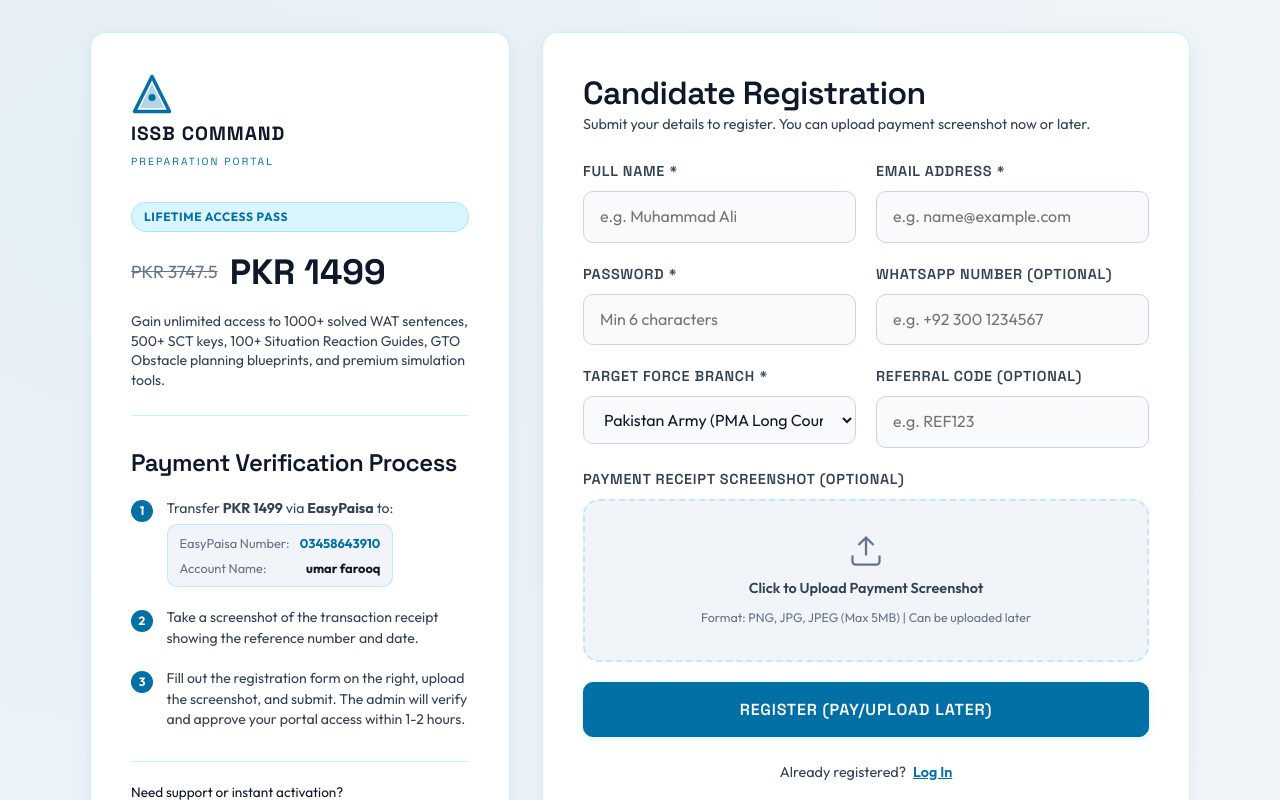
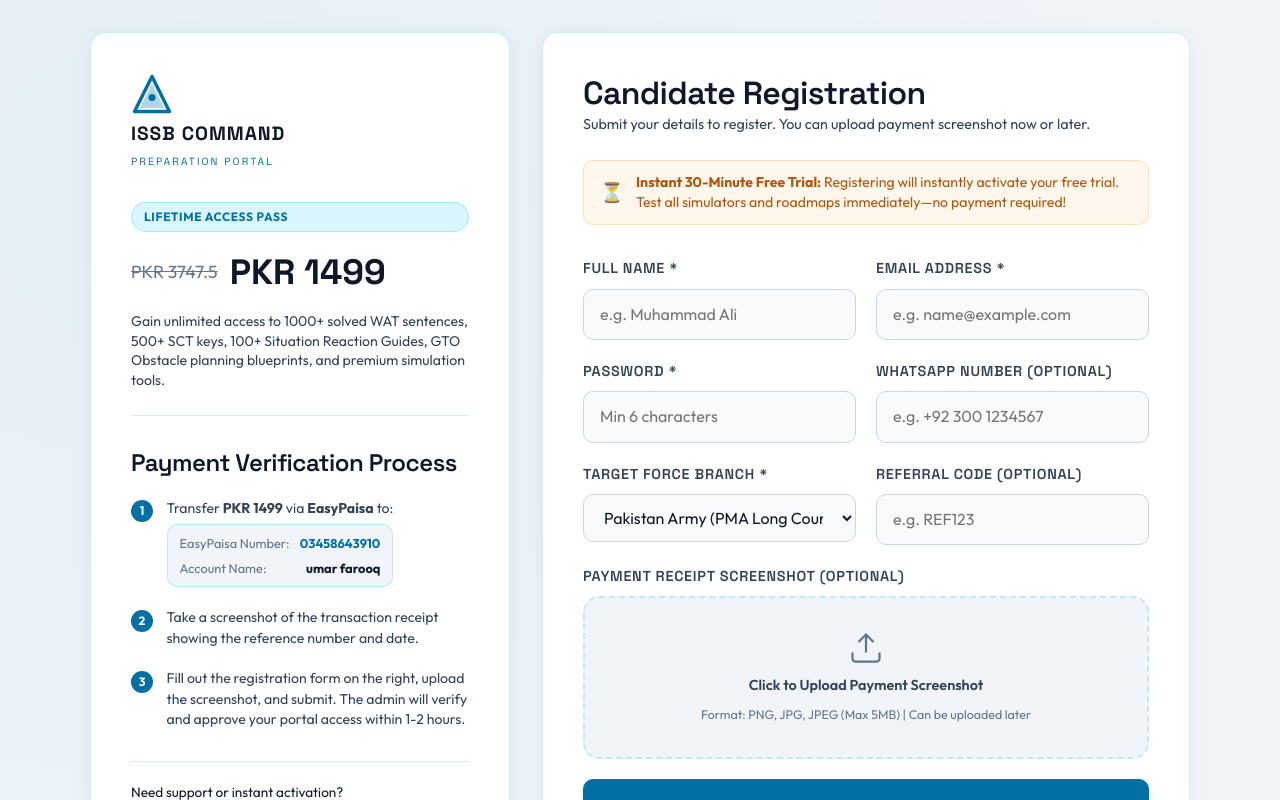
Before and after one commit to MuhammadDevPk/Issb-preparation, a Vue app: page /register in a window 1280 px wide. Shown: the top 800 px of the page. Built offline with nearby package versions, Linux system fonts and the light colour scheme; no server answers; the database is empty.

Commit message:
added links on home page CTA btns

```diff
--- a/src/views/HomeView.vue
+++ b/src/views/HomeView.vue
@@ -2,8 +2,10 @@
 import { ref, onMounted } from 'vue'
 import { useRouter } from 'vue-router'
 import { supabase } from '../supabase'
+import { useAuthStore } from '../stores/auth'
 
 const router = useRouter()
+const authStore = useAuthStore()
 
 const appSettings = ref({
   course_price: 1499,
@@ -30,7 +32,12 @@ onMounted(() => {
 })
 
 const goToPortal = (targetRoute = '/dashboard') => {
-  router.push(targetRoute)
+  const requiresAuth = ['/dashboard', '/roadmap', '/support'].includes(targetRoute)
+  if (!authStore.user && requiresAuth) {
+    router.push({ path: '/register', query: { redirect: targetRoute } })
+  } else {
+    router.push(targetRoute)
+  }
 }
 
 // Interactive Portal Showcase State
@@ -69,15 +76,18 @@ const scrollToSection = (sectionId) => {
         <a href="#free-simulators" @click.prevent="scrollToSection('free-simulators')" class="nav-link-item">
           ⚡ Free Simulators
         </a>
+        <RouterLink v-if="!authStore.user" to="/login" class="nav-link-item">
+          Log In
+        </RouterLink>
       </div>
 
-      <button @click="goToPortal" class="btn btn-nav-portal">
-        Go to Portal
+      <RouterLink :to="authStore.user ? '/dashboard' : '/register'" class="btn btn-nav-portal">
+        {{ authStore.user ? 'Go to Dashboard' : 'Start Free Trial' }}
         <svg viewBox="0 0 24 24" fill="none" stroke="currentColor" stroke-width="2" class="arrow-icon">
           <line x1="5" y1="12" x2="19" y2="12" />
           <polyline points="12 5 19 12 12 19" />
         </svg>
-      </button>
+      </RouterLink>
     </header>
 
     <main id="main-content">
@@ -119,10 +129,10 @@ const scrollToSection = (sectionId) => {
         </div>
 
         <div class="hero-actions">
-          <button @click="goToPortal" class="btn btn-primary btn-large">Start 30-Min Free Trial</button>
-          <button @click="goToPortal" class="btn btn-secondary btn-large">
+          <RouterLink :to="authStore.user ? '/dashboard' : '/register'" class="btn btn-primary btn-large">Start 30-Min Free Trial</RouterLink>
+          <RouterLink :to="authStore.user ? '/dashboard' : '/register'" class="btn btn-secondary btn-large">
             Explore Portal First
-          </button>
+          </RouterLink>
         </div>
       </div>
 
@@ -198,7 +208,7 @@ const scrollToSection = (sectionId) => {
             <li>✓ Study English-Urdu meanings</li>
             <li>✓ Complete multiple worksheets</li>
           </ul>
-          <button @click="goToPortal('/simulator/wat')" class="btn btn-primary w-full">Practice WAT Simulator (Free)</button>
+          <RouterLink to="/simulator/wat" class="btn btn-primary w-full">Practice WAT Simulator (Free)</RouterLink>
         </div>
 
         <!-- SCT Card -->
@@ -211,7 +221,7 @@ const scrollToSection = (sectionId) => {
             <li>✓ English & Roman Urdu</li>
             <li>✓ Running exam countdown clock</li>
           </ul>
-          <button @click="goToPortal('/simulator/sct')" class="btn btn-primary w-full">Practice SCT Sheet (Free)</button>
+          <RouterLink to="/simulator/sct" class="btn btn-primary w-full">Practice SCT Sheet (Free)</RouterLink>
         </div>
 
         <!-- SRT Card -->
@@ -224,7 +234,7 @@ const scrollToSection = (sectionId) => {
             <li>✓ 30s/45s response timers</li>
             <li>✓ Practical leadership focus</li>
           </ul>
-          <button @click="goToPortal('/simulator/srt')" class="btn btn-primary w-full">Practice SRT Scenarios (Free)</button>
+          <RouterLink to="/simulator/srt" class="btn btn-primary w-full">Practice SRT Scenarios (Free)</RouterLink>
         </div>
 
         <!-- GTO Card -->
@@ -237,7 +247,7 @@ const scrollToSection = (sectionId) => {
             <li>✓ Fatigue index warnings</li>
             <li>✓ Score & energy calculator</li>
           </ul>
-          <button @click="goToPortal('/simulator/obstacles')" class="btn btn-primary w-full">Plan GTO Sequence (Free)</button>
+          <RouterLink to="/simulator/obstacles" class="btn btn-primary w-full">Plan GTO Sequence (Free)</RouterLink>
         </div>
       </div>
     </section>
@@ -253,7 +263,7 @@ const scrollToSection = (sectionId) => {
           With just a few referrals, you can get full lifetime premium access to all simulators and solved playbooks for as low as <strong>PKR 100</strong>!
           Start sharing your link instantly upon free registration.
         </p>
-        <button @click="goToPortal" class="btn btn-banner-cta">Get Your Referral Link Now</button>
+        <RouterLink :to="authStore.user ? '/dashboard' : '/register'" class="btn btn-banner-cta">Get Your Referral Link Now</RouterLink>
       </div>
     </section>
 
@@ -402,7 +412,7 @@ const scrollToSection = (sectionId) => {
 
       <div class="ai-action-footer">
         <p>Our simulators analyze your <strong>entire test submission</strong>, generate your psychological profile, and show you exactly what to correct. You cannot find this in paper books or coaching academies.</p>
-        <button @click="goToPortal" class="btn btn-ai btn-large shadow-glow-purple">Evaluate Your Personality Now</button>
+        <RouterLink :to="authStore.user ? '/dashboard' : '/register'" class="btn btn-ai btn-large shadow-glow-purple">Evaluate Your Personality Now</RouterLink>
       </div>
     </section>
 
@@ -458,7 +468,7 @@ const scrollToSection = (sectionId) => {
                     <strong>OLQ Quick Profiler Summary:</strong> Get immediate visual analysis of your strengths and weaknesses across planning, dynamic, and leadership traits.
                   </li>
                 </ul>
-                <button @click="goToPortal" class="btn btn-primary">Enter Dashboard Now</button>
+                 <RouterLink :to="authStore.user ? '/dashboard' : '/register?redirect=/dashboard'" class="btn btn-primary">Enter Dashboard Now</RouterLink>
               </div>
             </div>
           </div>
@@ -511,7 +521,7 @@ const scrollToSection = (sectionId) => {
                     <strong>Targeted Simulators:</strong> Access practicing simulators matched exactly to that day's scheduled psychologist testing.
                   </li>
                 </ul>
-                <button @click="goToPortal" class="btn btn-primary">Open Roadmap Checklists</button>
+                 <RouterLink :to="authStore.user ? '/roadmap' : '/register?redirect=/roadmap'" class="btn btn-primary">Open Roadmap Checklists</RouterLink>
               </div>
             </div>
           </div>
@@ -557,7 +567,7 @@ const scrollToSection = (sectionId) => {
                     <strong>⚡ AI psychologist evaluation:</strong> Click "Analyze with AI" to instantly scan sheets for mistakes, score OLQs, and get rephrasing recommendations.
                   </li>
                 </ul>
-                <button @click="goToPortal" class="btn btn-primary">Launch Projector Simulator</button>
+                 <RouterLink to="/simulator/wat" class="btn btn-primary">Launch Projector Simulator</RouterLink>
               </div>
             </div>
           </div>
@@ -584,7 +594,7 @@ const scrollToSection = (sectionId) => {
                     <strong>Safety & Tactical Guidelines:</strong> Rules and safety instructions to pass GTO inspection cleanly.
                   </li>
                 </ul>
-                <button @click="goToPortal" class="btn btn-primary">Plan GTO Route</button>
+                 <RouterLink to="/simulator/obstacles" class="btn btn-primary">Plan GTO Route</RouterLink>
               </div>
             </div>
           </div>
@@ -611,7 +621,7 @@ const scrollToSection = (sectionId) => {
                     <strong>Active Community Voice:</strong> Direct control of updates via candidate majority consensus.
                   </li>
                 </ul>
-                <button @click="goToPortal" class="btn btn-primary">Submit Feature Request</button>
+                 <RouterLink :to="authStore.user ? '/support' : '/register?redirect=/support'" class="btn btn-primary">Submit Feature Request</RouterLink>
               </div>
             </div>
           </div>
@@ -928,7 +938,7 @@ const scrollToSection = (sectionId) => {
       <div class="cta-content">
         <h2>Take Command of Your Military Career</h2>
         <p>Prepare with precision. Practice under time constraints. Get recommended.</p>
-        <button @click="goToPortal" class="btn btn-primary btn-large">Enter Free Portal</button>
+        <RouterLink :to="authStore.user ? '/dashboard' : '/register'" class="btn btn-primary btn-large">Enter Free Portal</RouterLink>
       </div>
     </section>
 
--- a/src/views/RegisterView.vue
+++ b/src/views/RegisterView.vue
@@ -304,6 +304,14 @@ const goHome = () => {
         <div class="form-title">
           <h1>Candidate Registration</h1>
           <p>Submit your details to register. You can upload payment screenshot now or later.</p>
+        </div>
+
+        <!-- Trial Promotion Banner -->
+        <div class="trial-promo-banner">
+          <span class="icon">⏳</span>
+          <span class="text">
+            <strong>Instant 30-Minute Free Trial:</strong> Registering will instantly activate your free trial. Test all simulators and roadmaps immediately—no payment required!
+          </span>
         </div>
 
         <!-- Referral Code Active Banner -->
@@ -808,6 +816,29 @@ const goHome = () => {
   }
 }
 
+.trial-promo-banner {
+  background: rgba(245, 158, 11, 0.08);
+  color: #b45309;
+  border: 1px solid rgba(245, 158, 11, 0.25);
+  padding: 0.75rem 1rem;
+  border-radius: var(--border-radius-md);
+  font-size: 0.88rem;
+  display: flex;
+  align-items: center;
+  gap: 0.75rem;
+  margin-bottom: 0.5rem;
+  text-align: left;
+}
+
+.trial-promo-banner .icon {
+  font-size: 1.2rem;
+  flex-shrink: 0;
+}
+
+.trial-promo-banner .text {
+  line-height: 1.4;
+}
+
 @media (max-width: 992px) {
   .register-layout {
     grid-template-columns: 1fr;
```
